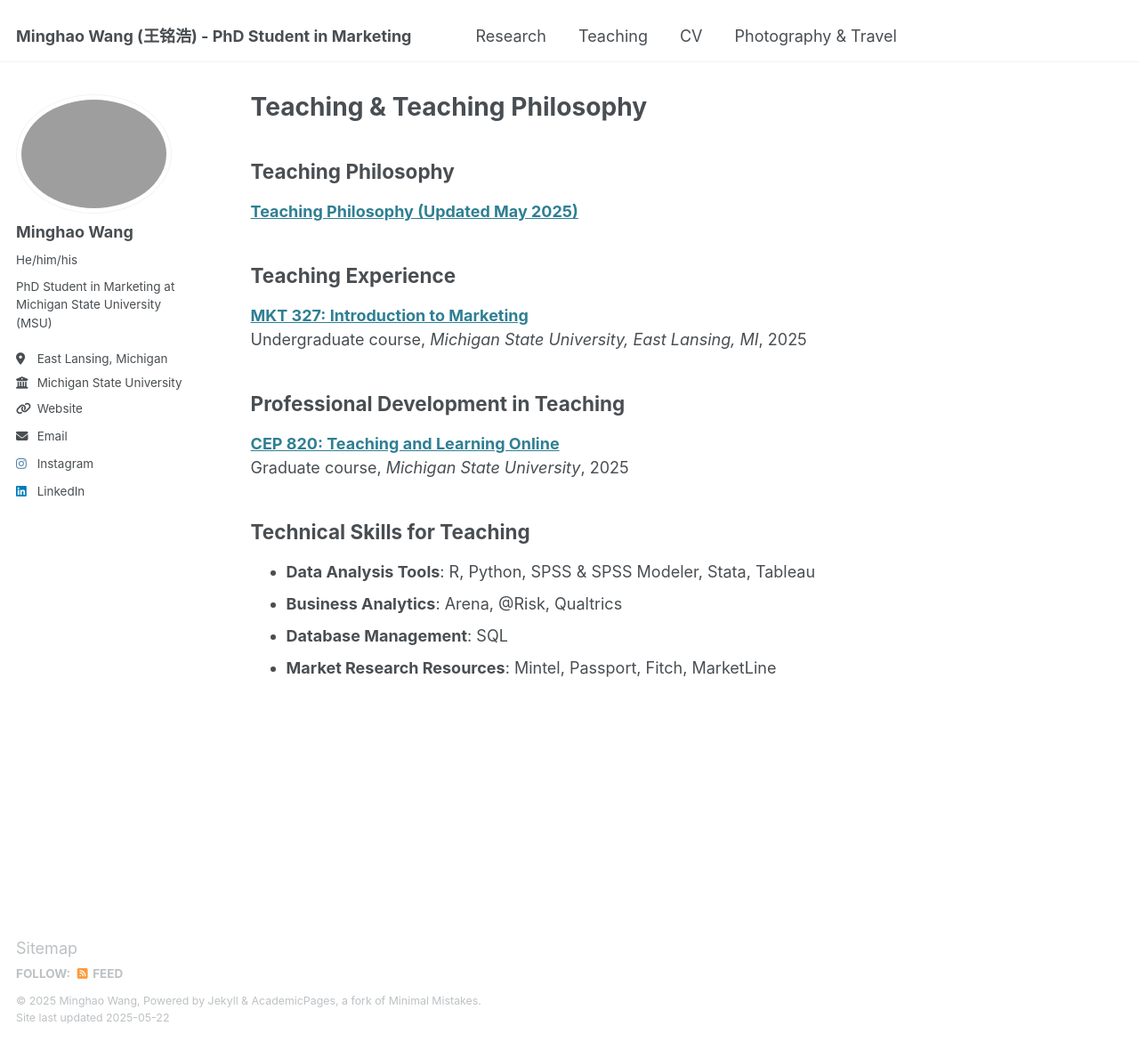
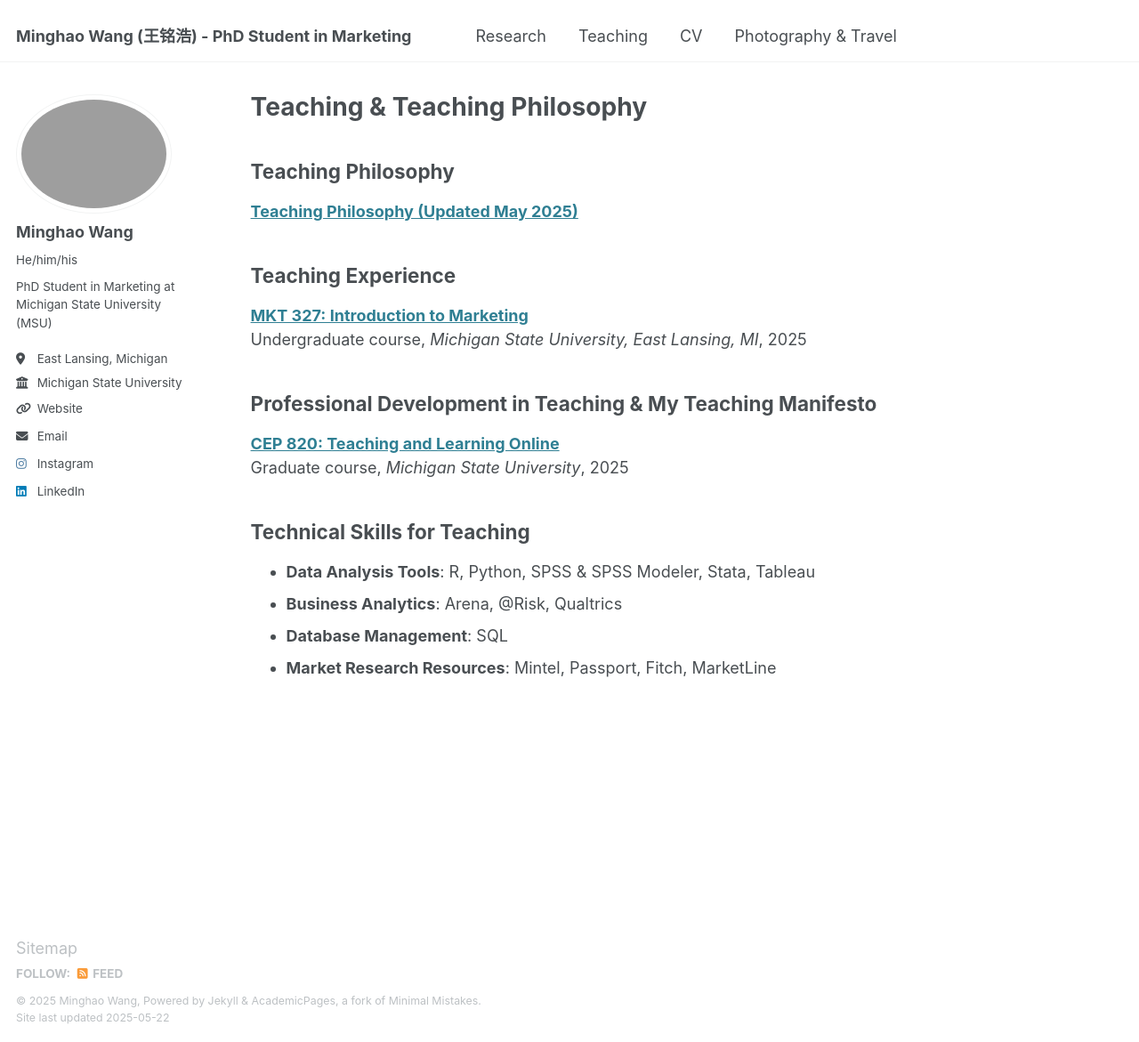
Before and after one commit to minghaowang-research/minghaowang-research.github.io, a Jekyll site: the page built from _pages/teaching.md, in a window 1280 px wide and 1171 px high. Shown: the whole window at 89% size. Built offline with Jekyll 4.4.1, drawn with Linux system fonts in a browser that asks for light colours.

Commit message:
added Teaching Manifesto

```diff
--- a/_pages/teaching.md
+++ b/_pages/teaching.md
@@ -24,7 +24,7 @@ author_profile: true
   {% endif %}
 {% endfor %}
 
-## Professional Development in Teaching
+## Professional Development in Teaching & My Teaching Manifesto
 
 {% for post in site.teaching reversed %}
   {% if post.categories contains 'classes-taken' %}
```
